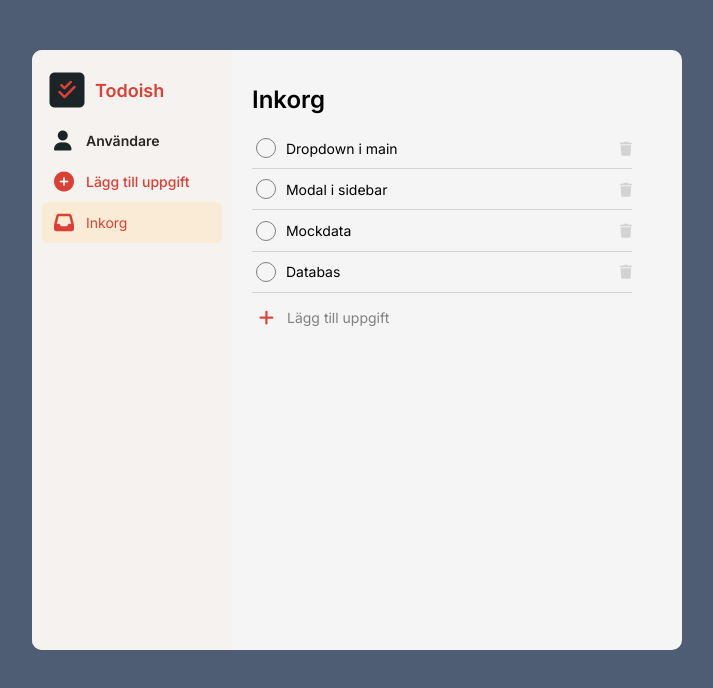
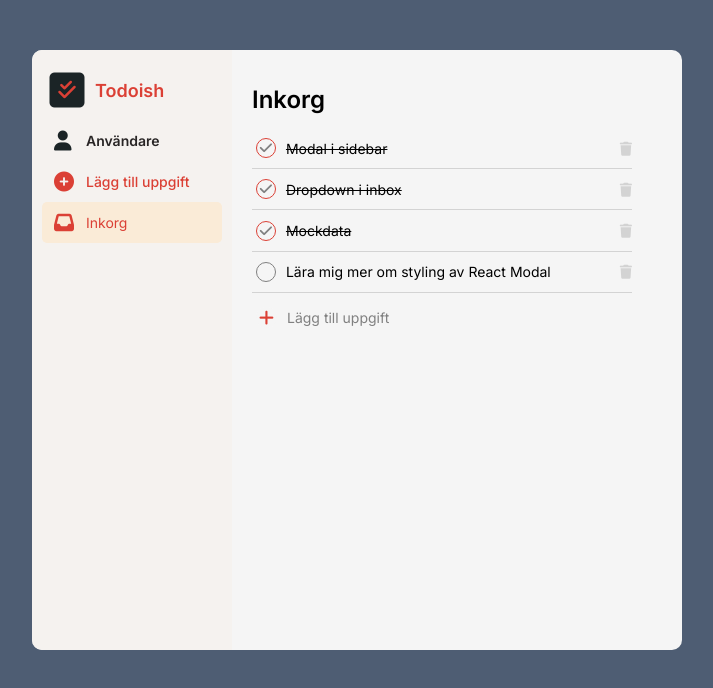
Before and after one commit to helihard/todoish, a React (Vite) app: page / in a window 1280 px wide. Shown: the top 688 px of the page, without its empty margins (283-996 px from the left). Built offline with nearby package versions, Linux system fonts and the light colour scheme; data requests are answered from the project's data file.

Commit message:
updated POST method

```diff
--- a/TodoContext.jsx
+++ b/TodoContext.jsx
@@ -33,6 +33,7 @@ export function TodoProvider({ children }) {
         },
         body: JSON.stringify({
           description,
+          done: false,
         }),
       });
 
--- a/db.json
+++ b/db.json
@@ -1,23 +1,23 @@
 {
   "todos": [
     {
-      "id": "1",
-      "description": "Dropdown i main",
-      "done": false
+      "id": "4e0b",
+      "description": "Modal i sidebar",
+      "done": true
     },
     {
-      "id": "2",
-      "description": "Modal i sidebar",
-      "done": false
+      "id": "9d47",
+      "description": "Dropdown i inbox",
+      "done": true
     },
     {
-      "id": "3",
+      "id": "646b",
       "description": "Mockdata",
-      "done": false
+      "done": true
     },
     {
-      "id": "4",
-      "description": "Databas",
+      "id": "4b99",
+      "description": "Lära mig mer om styling av React Modal",
       "done": false
     }
   ]
```
